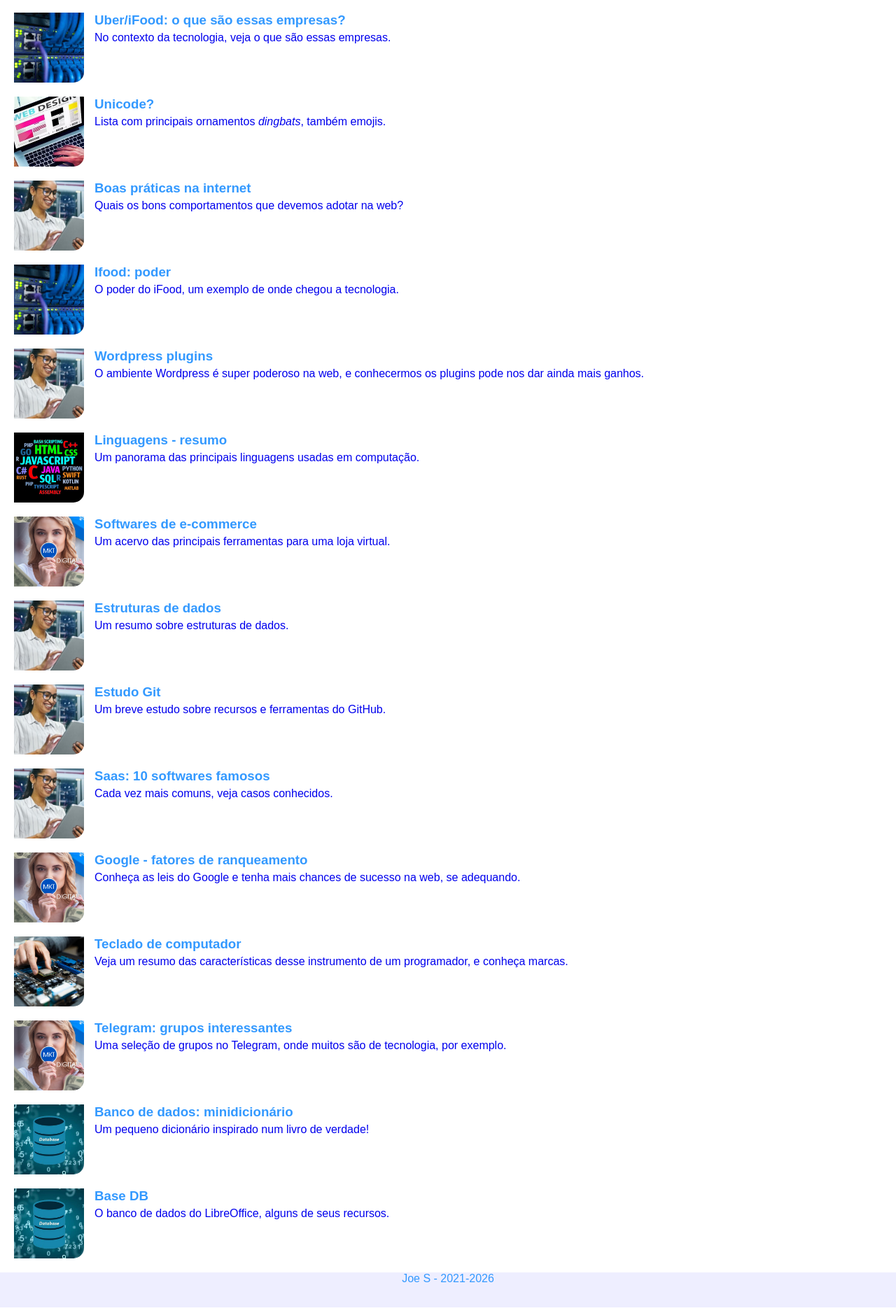
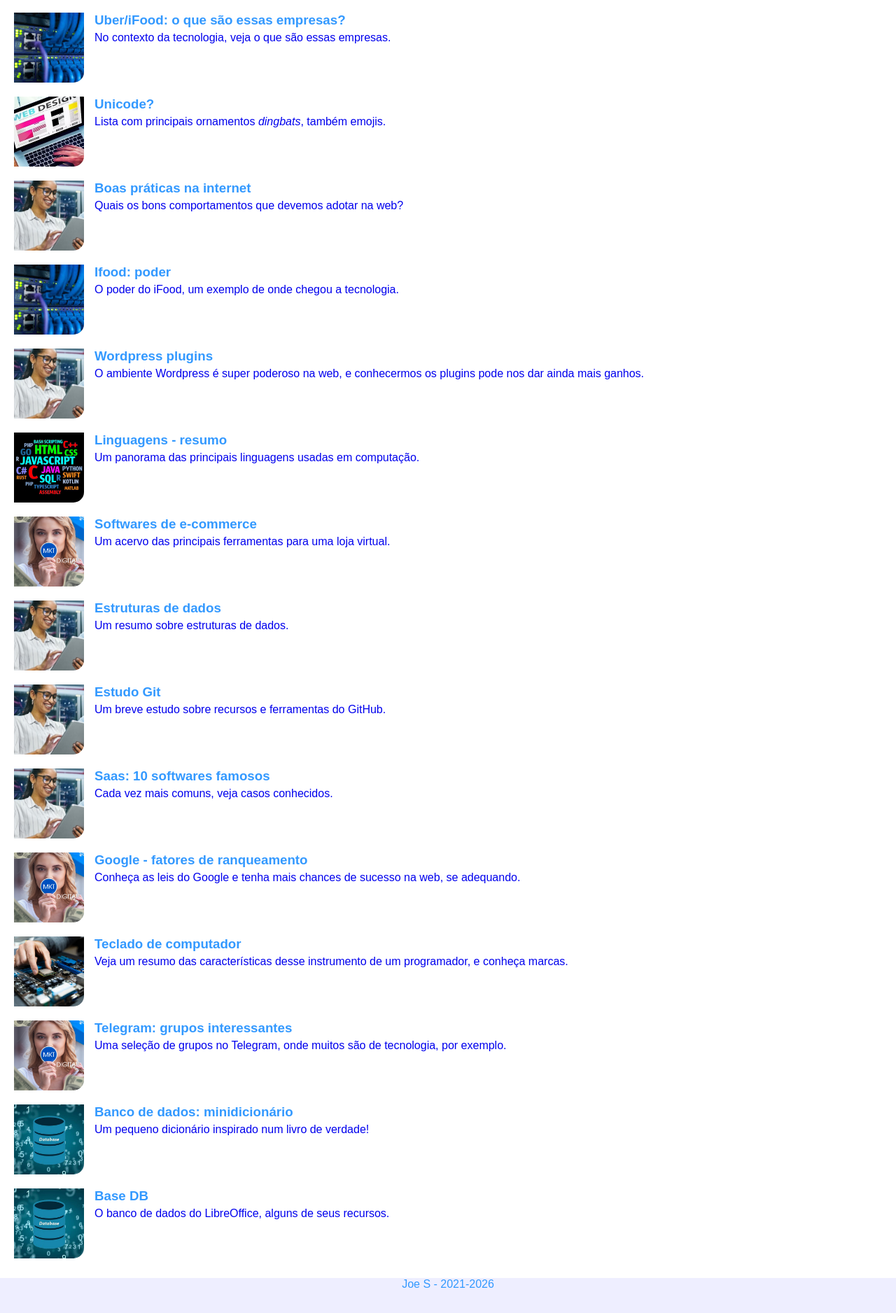
Before and after one commit to Joesynth/joesynth.github.io, a Jekyll site: the page built from index.html, in a window 1280 px wide. Shown: the part 2887-4763 px from the top of the page at 70% size. Built offline with Jekyll 4.4.1, drawn with Linux system fonts in a browser that asks for light colours.

Commit message:
Update style.css

```diff
--- a/css/style.css
+++ b/css/style.css
@@ -22,7 +22,7 @@
 	font-weight: bold;
 	}
 
-footer { text-align: center; color: var(--cor-escura); background-color: var(--cor-clara); }
+footer { text-align: center; margin-top: 0.5em; color: var(--cor-escura); background-color: var(--cor-clara); }
 
 /* Navegação e Lógica do Hamburger */
 nav { background: var(--cor-clara); padding: 10px; position: relative; margin-bottom: 2em;}
```
